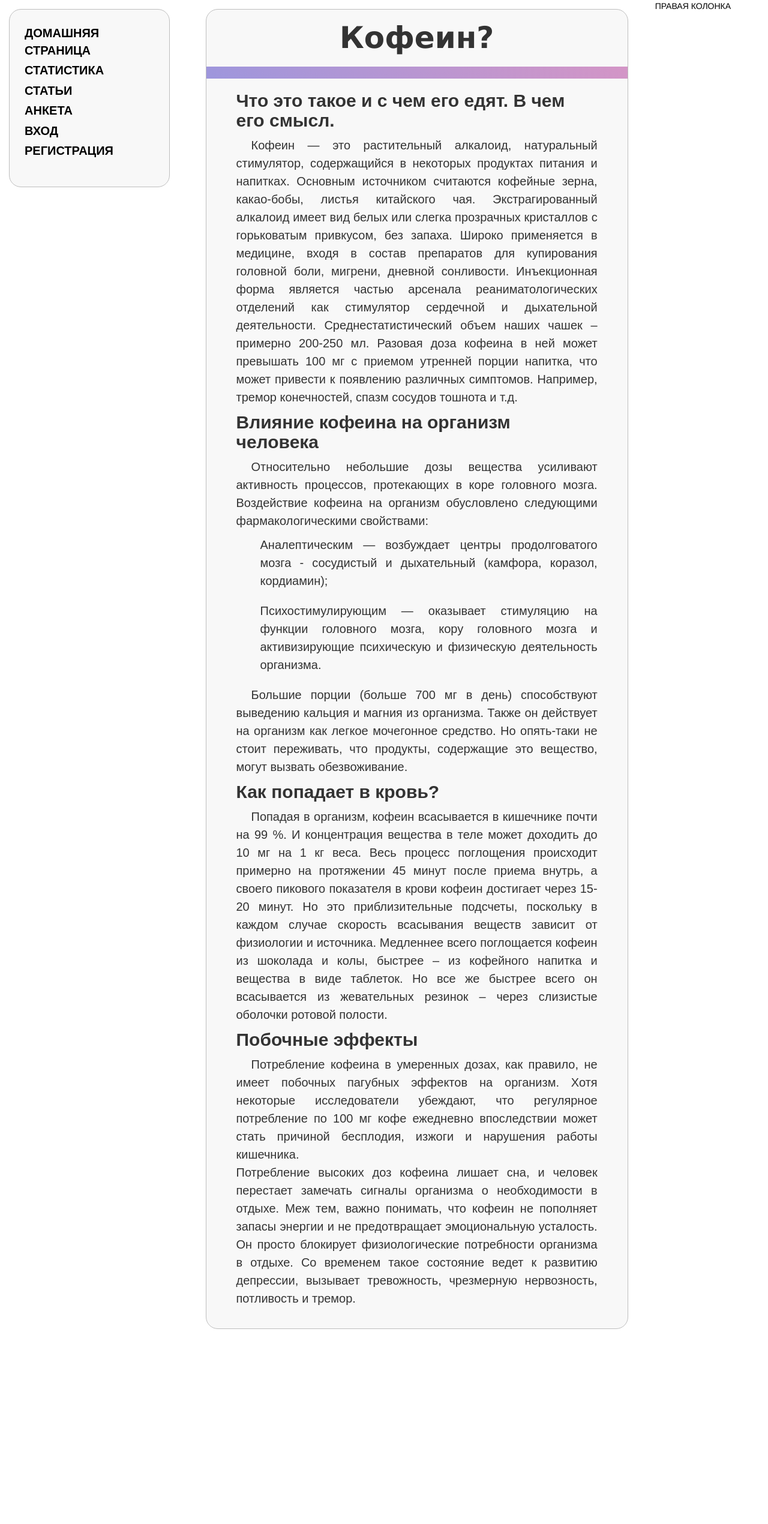
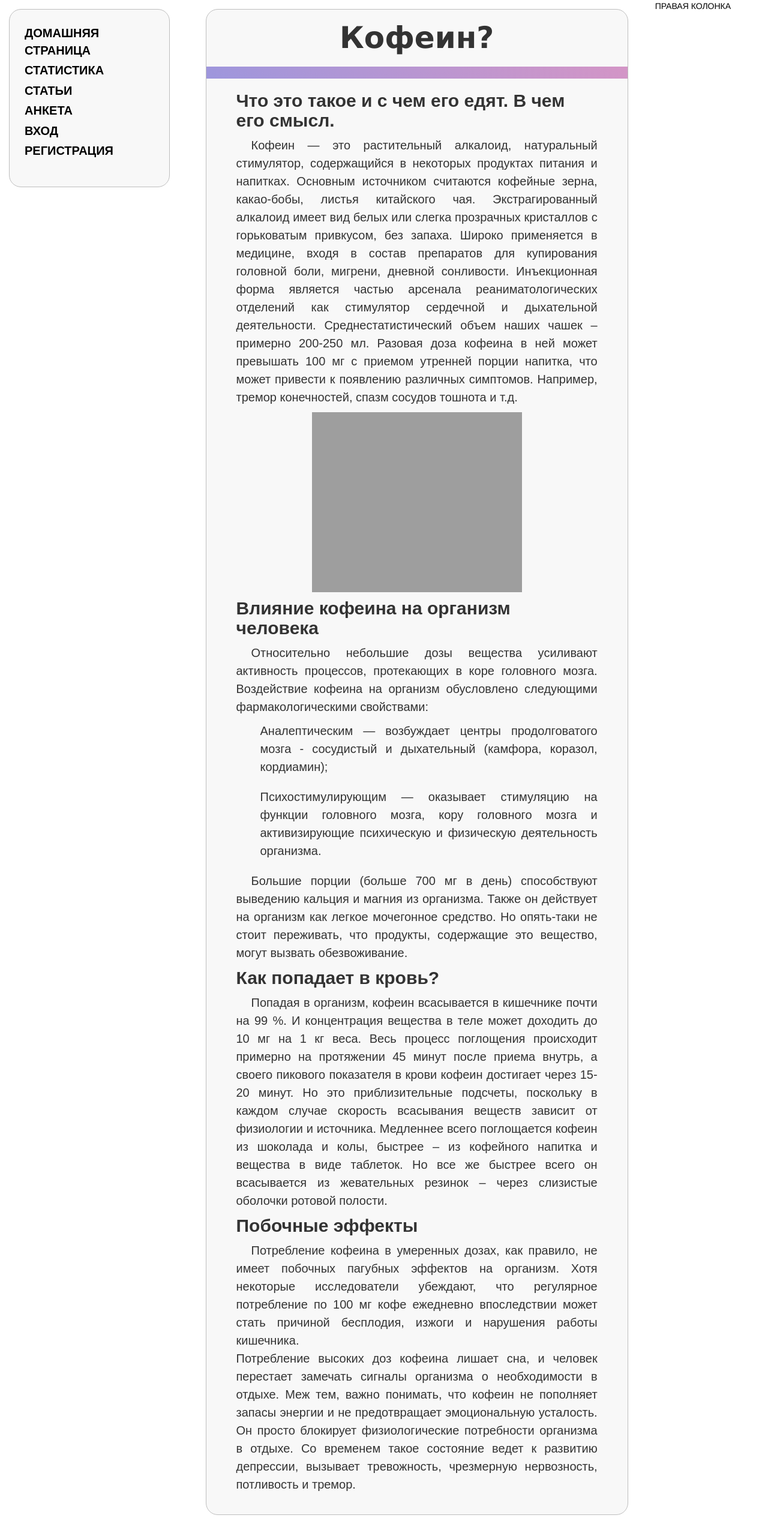
Before and after one commit to Moria-Mel/Caffeine, a Django app: page /caffeine/articles/1/ in a window 1280 px wide. Shown: the whole page at 60% size. Before the commit the page ends 2215 px from the top, so only its background shows below. Run offline with Django 3.2, Linux system fonts and the light colour scheme; data comes from the database, SQL or seed files in the repository; some libraries are stand-ins or nearby versions; grey boxes are pictures that could not be loaded.

Commit message:
some changes

```diff
--- a/caffeine/templates/articles/articlecaffeine.html
+++ b/caffeine/templates/articles/articlecaffeine.html
@@ -14,6 +14,7 @@
 <p class="body_class">Кофеин — это растительный алкалоид, натуральный стимулятор, содержащийся в некоторых продуктах питания и напитках. Основным источником считаются кофейные зерна, какао-бобы, листья китайского чая.
 Экстрагированный алкалоид имеет вид белых или слегка прозрачных кристаллов с горьковатым привкусом, без запаха. Широко применяется в медицине, входя в состав препаратов для купирования головной боли, мигрени, дневной сонливости. Инъекционная форма является частью арсенала реаниматологических отделений как стимулятор сердечной и дыхательной деятельности.
 Среднестатистический объем наших чашек – примерно 200-250 мл. Разовая доза кофеина в ней может превышать 100 мг с приемом утренней порции напитка, что может привести к появлению различных симптомов. Например, тремор конечностей, спазм сосудов тошнота и т.д.</p>
+<p align="center"><img src="https://cdn.pixabay.com/photo/2019/11/28/14/31/caffeine-4659320_1280.png" width="350" height="300" alt="caffeine"></p>
 </div>
 
 <div>
```
